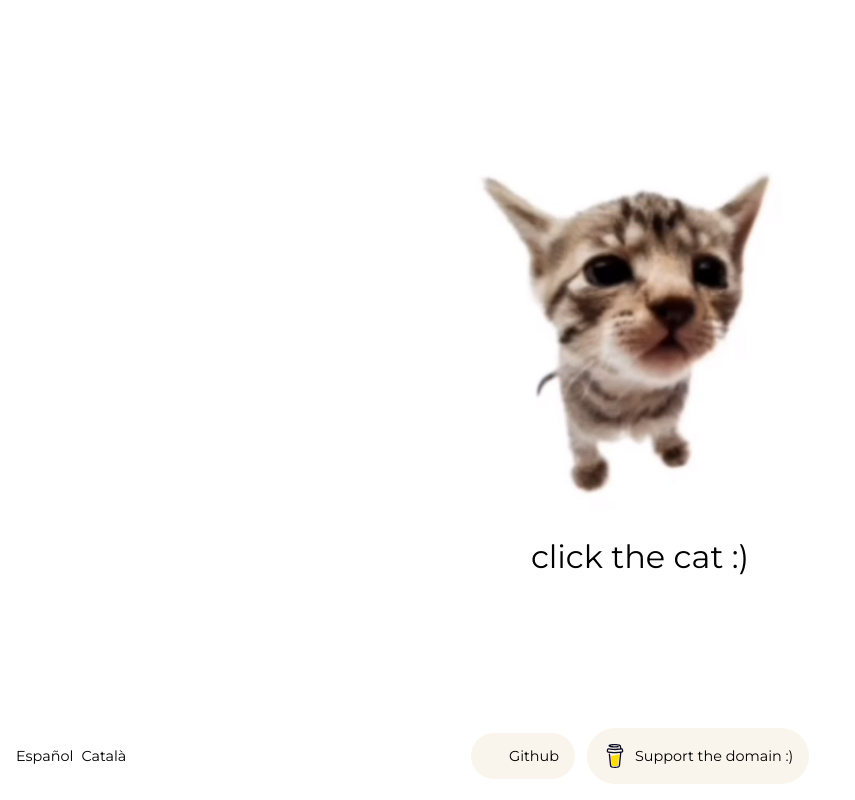
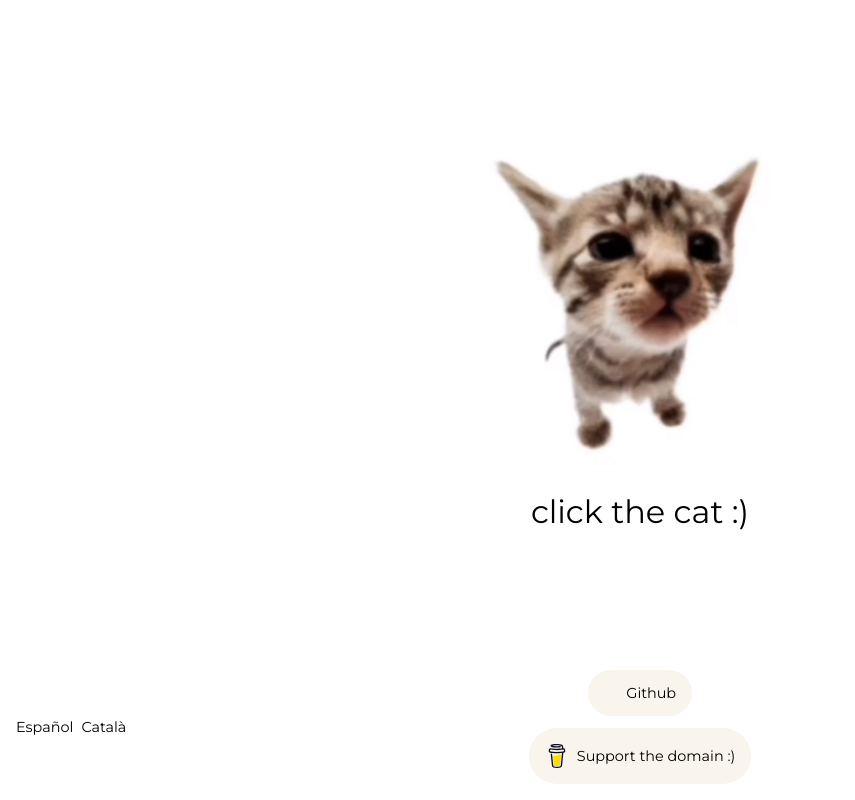
Before and after one commit to dieguedev/blehhh, an Astro site: page / in a window 1280 px wide. Shown: the whole page, without its empty margins (0-855 px from the left). Built offline with nearby package versions, Linux system fonts and the light colour scheme; Astro itself is replaced by a stand-in of ours; some icons are missing.

Commit message:
refactor: Modifica layout de los botones del footer

```diff
--- a/src/components/Footer.astro
+++ b/src/components/Footer.astro
@@ -60,9 +60,9 @@ const fallbackLangs = (Object.keys(languages) as Lang[]).filter(
 
   .footer-links {
     display: flex;
+    flex-direction: column;
     align-items: center;
     justify-content: center;
-    flex-wrap: wrap;
     gap: 0.75rem;
   }
 
```
